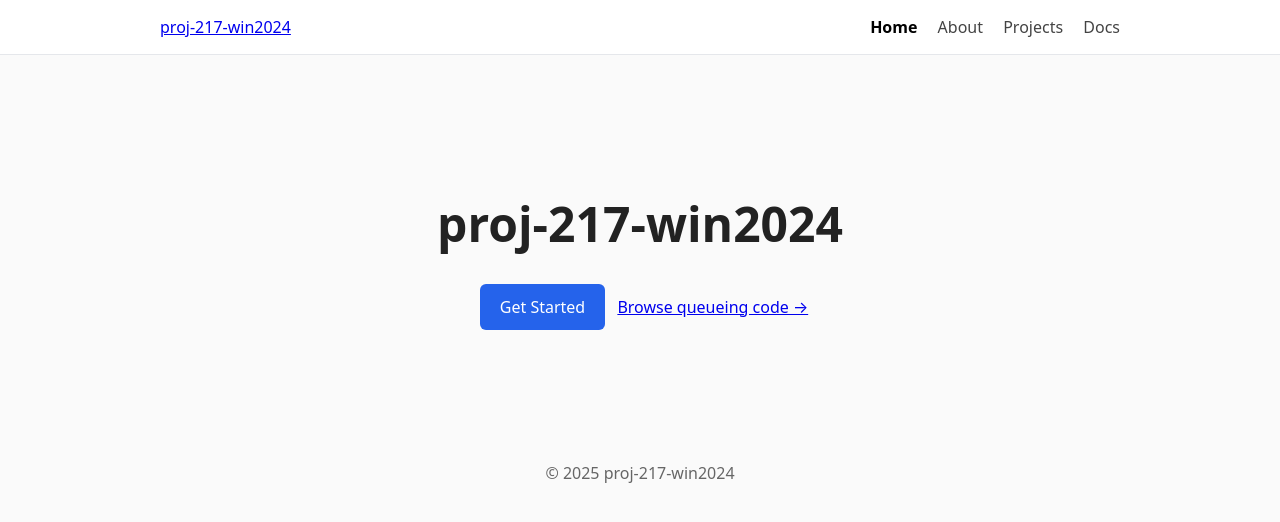
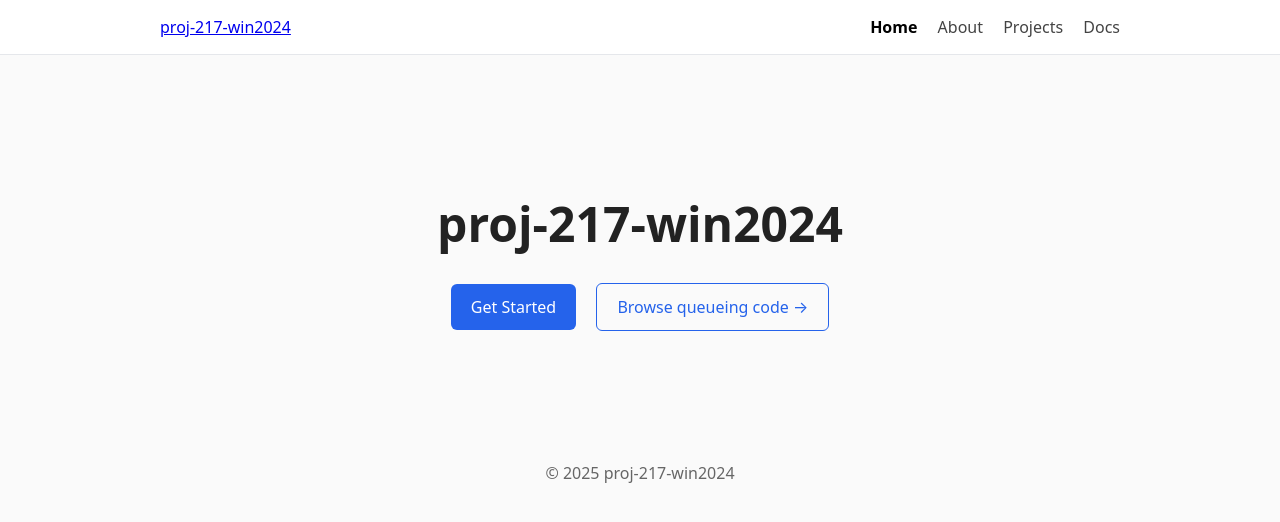
Before and after one commit to dchou1618/proj-217-win2024, a Jekyll site: the page built from docs/index.md, in a window 1280 px wide. Shown: the top 522 px of the page. Built offline with Jekyll 4.4.1, drawn with Linux system fonts in a browser that asks for light colours.

Commit message:
update queueing page style

```diff
--- a/docs/_layouts/home.html
+++ b/docs/_layouts/home.html
@@ -8,7 +8,7 @@ layout: default
 
   <div class="buttons">
     <a href="/docs/" class="btn primary">Get Started</a>
-    <a href="https://github.com/dchou1618/proj-217-win2024/tree/master/queueing">
+    <a href="https://github.com/dchou1618/proj-217-win2024/blob/master/queueing.py" class="btn secondary">
         Browse queueing code →
     </a>
   </div>
```
